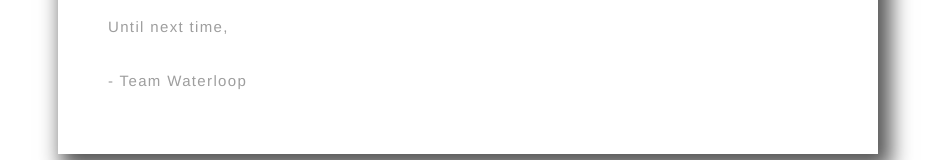
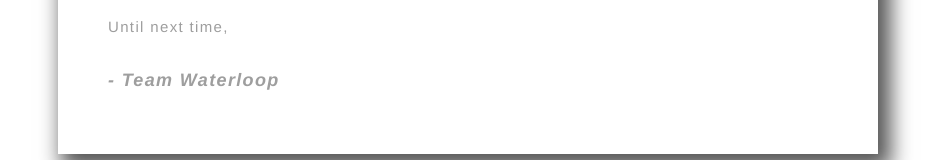
Before and after one commit to hsami10/Waterloop_website, a React app: page / in a window 1280 px wide. Shown: the part 7854-8014 px from the top of the page, without its empty margins (172-1109 px from the left). Built offline with nearby package versions, Linux system fonts and the light colour scheme.

Commit message:
Add styling to blog post writer captions.

```diff
--- a/app/bin/css/_blog-press.scss
+++ b/app/bin/css/_blog-press.scss
@@ -73,6 +73,13 @@
         margin-bottom: 30px;
     }
 
+    .bgWriterCaption {
+        font-size: 18px;
+        font-weight: bold;
+        font-style: italic;
+        font-stretch: condensed;
+    }
+
     .col-md-6 { //padding for text with the alternating side pic and text structure
         p {
             padding-top: 10%;
--- a/app/bin/css/styles.css
+++ b/app/bin/css/styles.css
@@ -343,6 +343,11 @@
     font-style: italic;
     color: #9e9e9e;
     margin-bottom: 30px; }
+  #bgContent .bgWriterCaption {
+    font-size: 18px;
+    font-weight: bold;
+    font-style: italic;
+    font-stretch: condensed; }
   #bgContent .col-md-6 p {
     padding-top: 10%; }
 
--- a/app/src/components/blog.jsx
+++ b/app/src/components/blog.jsx
@@ -252,7 +252,7 @@
                 <br /><br />
                 Until next time,
                 <br /><br />
-                - Team Waterloop
+                <span className="bgWriterCaption">- Team Waterloop</span>
             </p>
         </Row>
     );
@@ -322,7 +322,7 @@
                 <br /><br />
                 RSVP to our Facebook event to keep up with more announcements and details to come.
                 <br /><br />
-                - Kelsey Dawson, Kickstarter Director of Team Waterloop
+                <span className="bgWriterCaption">- Kelsey Dawson, Kickstarter Director of Team Waterloop</span>
             </p>
         </Row>
     );
@@ -359,16 +359,8 @@
                 <br /><br />
                 Stay tuned for more updates and blogs coming soon!
                 <br /><br />
-                - Natalia Zigante, Social Media Lead
+                <span className="bgWriterCaption">- Natalia Zigante, Social Media Lead</span>
             </p>
         </Row>
     );
 }
-
-
-
-
-
-
-
-//CHANGE IMAGE CAPTION STYLING
```
